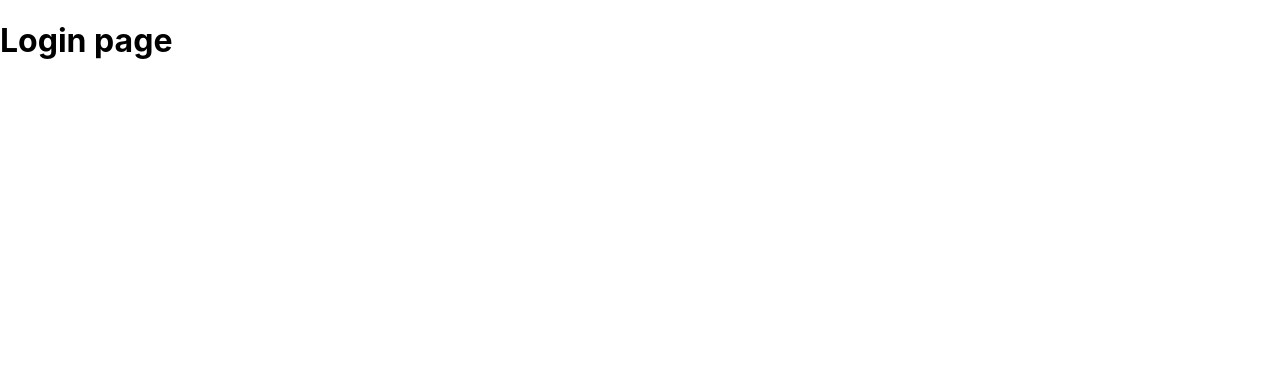
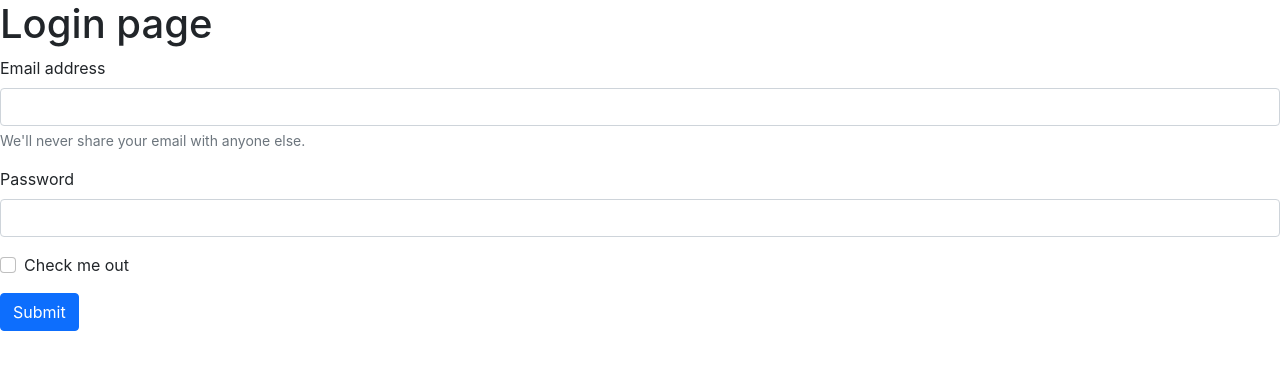
Before and after one commit to Sivachandran06/my, a React (Create React App) app: page /login in a window 1280 px wide. Shown: the top 370 px of the page. Built offline with nearby package versions, Linux system fonts and the light colour scheme; no server answers.

Commit message:
music project 2

```diff
--- a/public/index.html
+++ b/public/index.html
@@ -15,6 +15,7 @@
       user's mobile device or desktop. See https://developers.google.com/web/fundamentals/web-app-manifest/
     -->
     <link rel="manifest" href="%PUBLIC_URL%/manifest.json" />
+    <link href="https://cdn.jsdelivr.net/npm/bootstrap@5.0.2/dist/css/bootstrap.min.css" rel="stylesheet" integrity="sha384-EVSTQN3/azprG1Anm3QDgpJLIm9Nao0Yz1ztcQTwFspd3yD65VohhpuuCOmLASjC" crossorigin="anonymous">
     <!--
       Notice the use of %PUBLIC_URL% in the tags above.
       It will be replaced with the URL of the `public` folder during the build.
@@ -39,5 +40,6 @@
       To begin the development, run `npm start` or `yarn start`.
       To create a production bundle, use `npm run build` or `yarn build`.
     -->
+    <script src="https://cdn.jsdelivr.net/npm/bootstrap@5.0.2/dist/js/bootstrap.bundle.min.js" integrity="sha384-MrcW6ZMFYlzcLA8Nl+NtUVF0sA7MsXsP1UyJoMp4YLEuNSfAP+JcXn/tWtIaxVXM" crossorigin="anonymous"></script>
   </body>
 </html>
--- a/src/25.ApplemusicProject/src/pages/Homepage/index.js
+++ b/src/25.ApplemusicProject/src/pages/Homepage/index.js
@@ -1,4 +1,5 @@
 import { useEffect, useState } from "react";
+import Loading from "../../component/CommonUI/Loader/Loading";
 
 
 function Homepage(){
@@ -39,7 +40,7 @@ function Homepage(){
         <>
             <h1>Homepage</h1>
             {isLoading ? (
-            <div>Loading...</div>
+            <div><Loading /></div>
          ) : (
             <section>
                 {MusicList.map((music, index) => {
--- a/src/25.ApplemusicProject/src/pages/Loginpage/index.js
+++ b/src/25.ApplemusicProject/src/pages/Loginpage/index.js
@@ -1,11 +1,98 @@
+import { useEffect } from "react";
+import { useState } from "react";
+import { redirect } from "react-router-dom";
 
 
 function Loginpage(){
 
+    const [Loginstate , setLoginState] = useState({
+            email: "",
+            password: "",
+            appType: "music"
+    });
+
+    useEffect(()=>{
+        async function callAPI(){
+            const url = "https://academics.newtonschool.co/api/v1/user/login";
+            const myHeaders = new Headers;
+            myHeaders.append ("content-Type", "applicalion/Json");
+            myHeaders.append("projectID", "v6vl3jr9l35a");
+
+            const raw = JSON.stringify({
+                email: Loginstate.email,
+                password: Loginstate.password,
+                appType: "music"
+            });
+
+            const Reaqestoption ={
+                method : "POST",
+                headers: myHeaders,
+                body:raw,
+                redirect:"follow"
+            };
+
+            const responce = await fetch(url, Reaqestoption);
+            const data = await responce.json();
+            console.log( "data login" , data);
+        }
+        callAPI();
+    },[]);
+
+    function formHandeler(e, key){
+        const val = e.target.value;
+        setLoginState(old =>{
+            return{
+                ...old,
+            [key]:val,
+            }
+        })
+    }
 
     return(
         <>
             <h1>Login page</h1>
+
+ <form  onSubmit={(e)=>{
+     e.preventDefault();
+     console.log("login" , Loginstate)
+      }}>
+     <div className="mb-3">
+        <label htmlFor="exampleInputEmail1" className="form-label">
+              Email address
+           </label>
+       <input
+       type="email"
+       className="form-control"
+       id="exampleInputEmail1"
+       aria-describedby="emailHelp"
+       onChange={(e)=>formHandeler(e, "email")}
+      />
+    <div id="emailHelp" className="form-text">
+       We'll never share your email with anyone else.
+    </div>
+    </div>
+        <div className="mb-3">
+            <label htmlFor="exampleInputPassword1" className="form-label">
+             Password
+            </label>
+            <input
+             type="password"
+             className="form-control"
+             id="exampleInputPassword1"
+             onChange={(e)=>formHandeler(e, "password")}
+             />
+    </div>
+        <div className="mb-3 form-check">
+            <input type="checkbox" className="form-check-input" id="exampleCheck1" />
+             <label className="form-check-label" htmlFor="exampleCheck1">
+                Check me out
+            </label>
+        </div>
+    <button type="submit" className="btn btn-primary" >
+    Submit
+     </button>
+</form>
+
         </>
     )
 }
```
